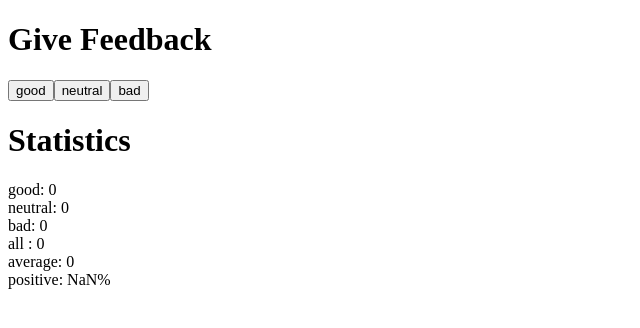
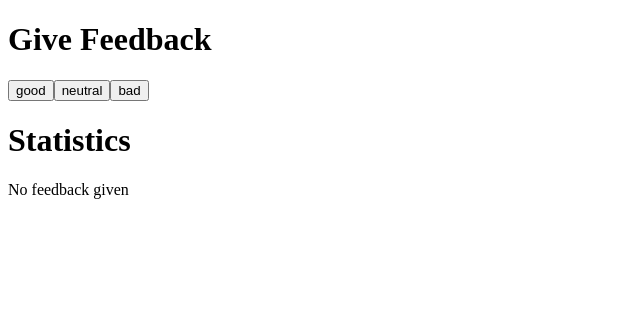
Before and after one commit to rogeonee/fullstackweb, a React (Create React App) app in the folder part1/unicafe/: page / in a window 1280 px wide. Shown: the top 328 px of the page, without its empty margins (0-640 px from the left). Built offline with nearby package versions, Linux system fonts and the light colour scheme.

Commit message:
Done ex 1.8-1.9

```diff
--- a/part1/unicafe/src/App.js
+++ b/part1/unicafe/src/App.js
@@ -10,14 +10,6 @@ const App = () => {
   const handleBad = () => setBad(bad + 1)
   const handleNeutral = () => setNeutral(neutral + 1)
 
-  const all = good + neutral + bad
-
-  let avg = 0
-  if(good !== 0 || neutral !== 0 || bad !== 0) {
-    avg = (good * 1 + neutral * 0 + bad * -1) / all
-  }
-
-
   return (
     <div>
       <Header text="Give Feedback"/>
@@ -25,13 +17,7 @@ const App = () => {
       <Button text="neutral" onClick={handleNeutral}/>
       <Button text="bad" onClick={handleBad}/>
 
-      <Header text="Statistics"/>
-      <div>good: {good}</div>
-      <div>neutral: {neutral}</div>
-      <div>bad: {bad}</div>
-      <div>all : {all}</div>
-      <div>average: {avg}</div>
-      <div>positive: {good / all * 100}%</div>
+      <Statistics good={good} bad={bad} neutr={neutral}/>
     </div>
   )
 }
@@ -46,4 +32,32 @@ const Button = ({ text, onClick }) => {
   )
 }
 
+const Statistics = ({ good, bad, neutr }) => {
+  const all = good + neutr + bad
+
+  if(all === 0) {
+    return (
+      <div>
+        <Header text="Statistics"/>
+        No feedback given
+      </div>
+    )
+  }
+
+  let avg = (good * 1 + neutr * 0 + bad * -1) / all
+  let pos = good / all * 100
+
+  return (
+    <div>
+      <Header text="Statistics"/>
+      <div>good: {good}</div>
+      <div>neutral: {neutr}</div>
+      <div>bad: {bad}</div>
+      <div>all : {all}</div>
+      <div>average: {avg}</div>
+      <div>positive: {pos}%</div>
+    </div>
+  )
+}
+
 export default App;
```
